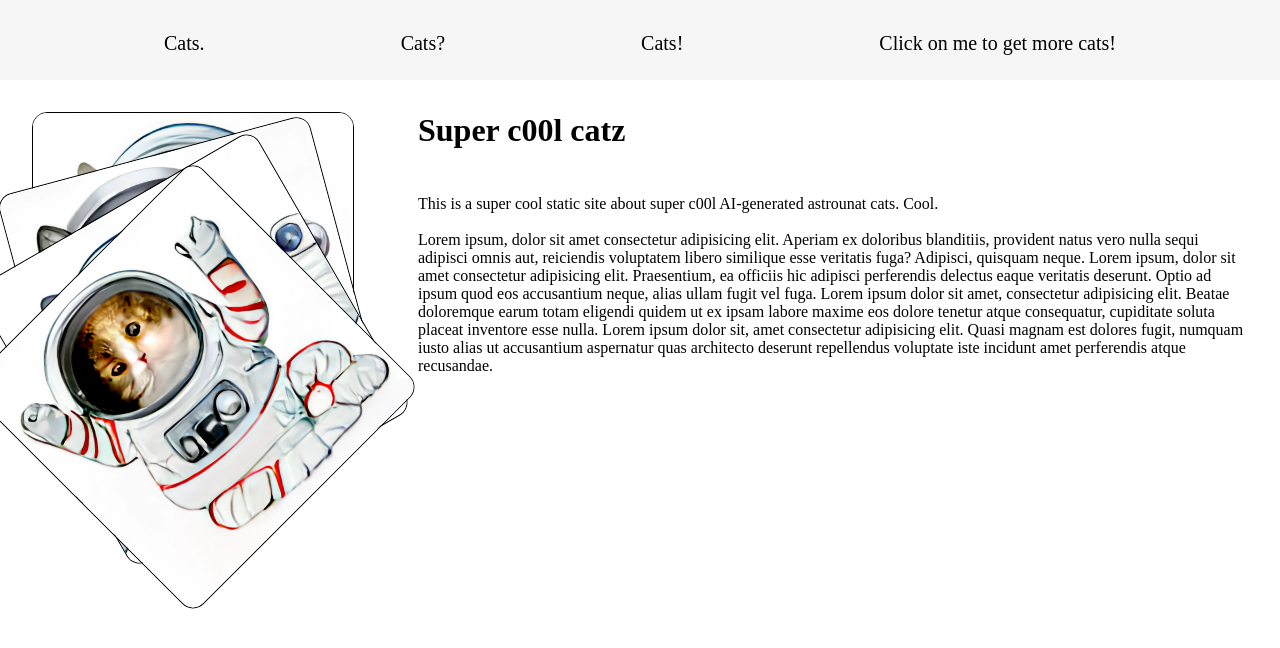
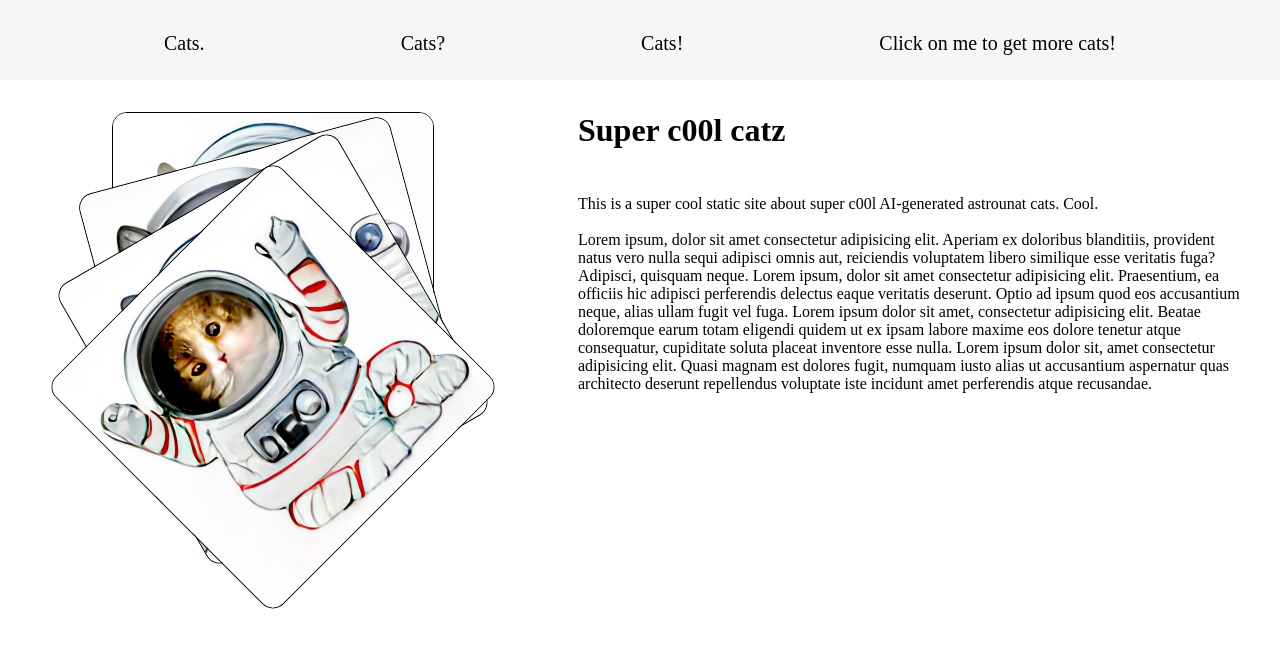
Before and after one commit to JakubSapko/PWI, a plain HTML site: page index.html in a window 1280 px wide. Drawn offline with Linux system fonts and the light colour scheme.

Commit message:
change: fixed main section split

```diff
--- a/styles.css
+++ b/styles.css
@@ -68,15 +68,18 @@ a, a:visited {
 .photoContainer {
     max-width: fit-content;
     padding: 2rem;
+    width: 30%;
+    margin-left: 5rem;
 }
 
 .container {
     padding: 2rem;
+    margin-left: 5rem;
     display: flex;
     flex-direction: column;
 
     height: auto;
-    width: auto;
+    width: 70%;
     align-items: stretch;
 }
 
```
